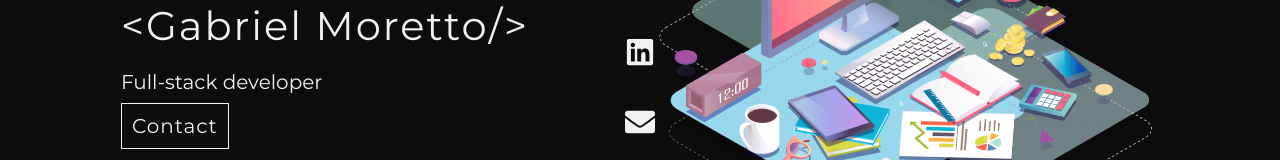
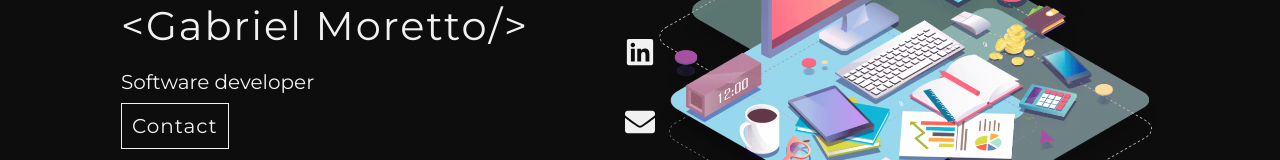
Before and after one commit to shizu90/gabriel-portfolio, a React (Create React App) app: page / in a window 1280 px wide. Shown: the part 363-523 px from the top of the page. Built offline with nearby package versions, Linux system fonts and the light colour scheme.

Commit message:
Update Home.tsx

```diff
--- a/src/pages/home/Home.tsx
+++ b/src/pages/home/Home.tsx
@@ -19,7 +19,7 @@ export default function Home(props: IHomeProps) {
             <div>
                 <p>Dev</p>
                 <h1>{"<Gabriel Moretto/>"}</h1>
-                <p>Full-stack developer</p>
+                <p>Software developer</p>
                 <a onClick={() => copyEmail("gabriel.moretto9090@gmail.com")}>Contact</a>
             </div>
             <img src="logo.png" draggable={false}></img>
```
